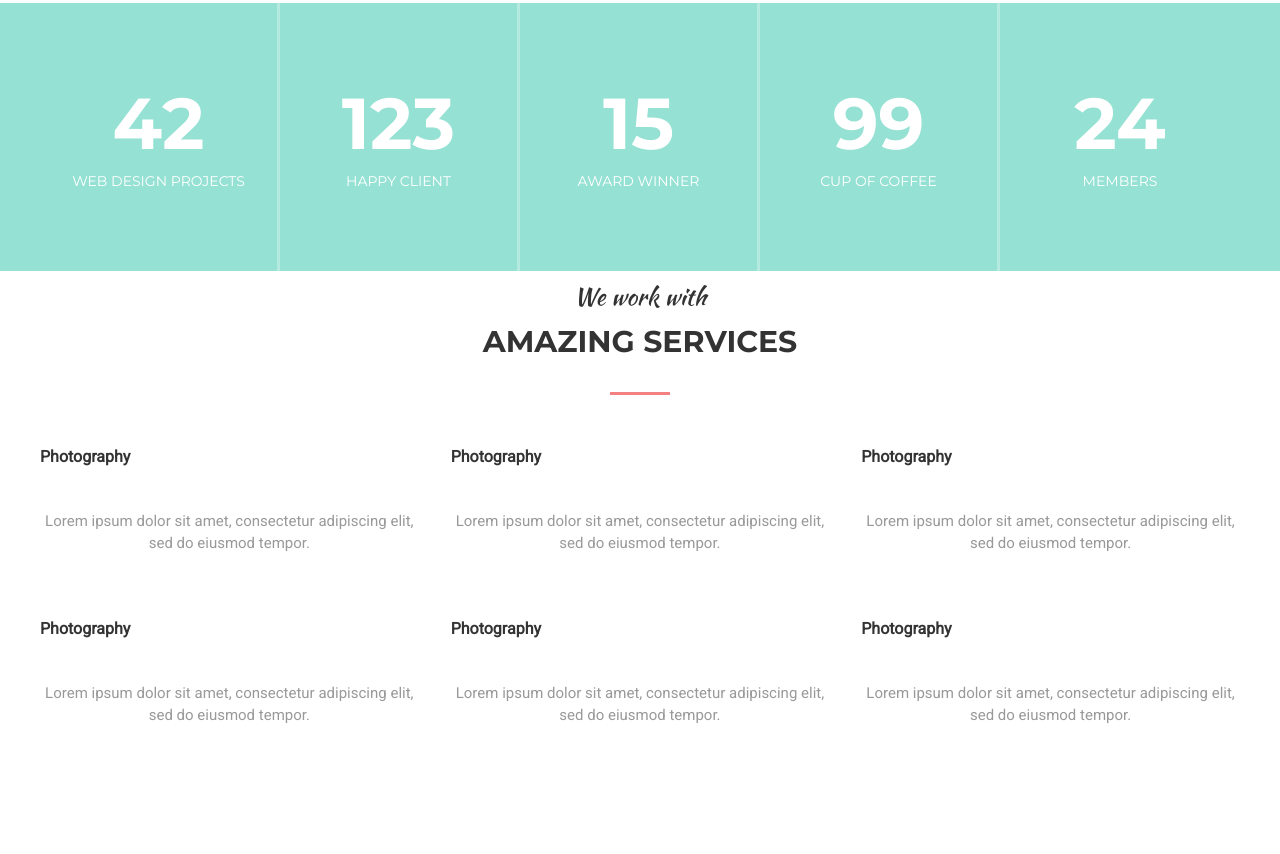
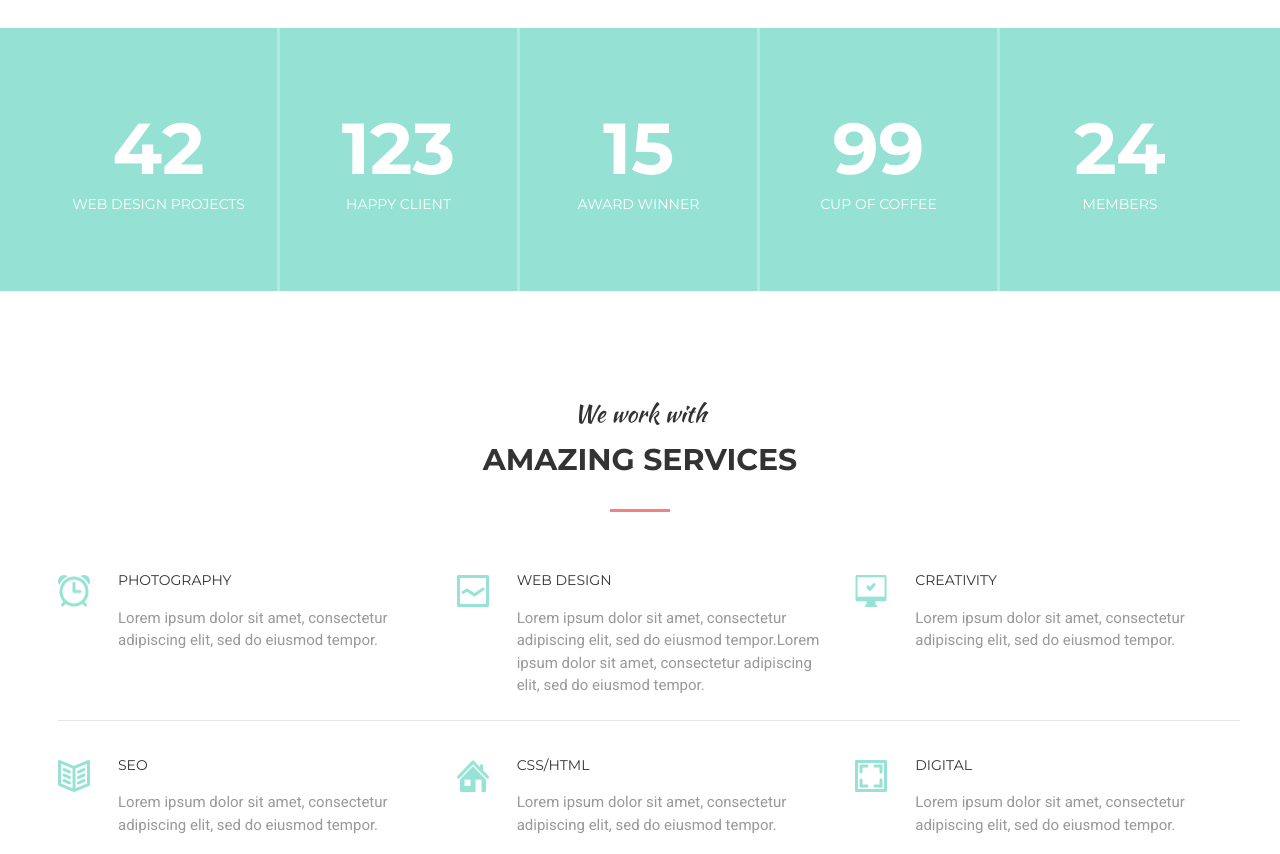
Before and after one commit to zanetagorska/mogo, a website: page app/index.html in a window 1280 px wide. Shown: the part 1131-1985 px from the top of the page. Drawn offline with Linux system fonts and the light colour scheme.

Commit message:
Complited service styles

```diff
--- a/app/assets/styles/base/_global.css
+++ b/app/assets/styles/base/_global.css
@@ -12,16 +12,15 @@ img {
   box-sizing: border-box;
 }
 
+h1, h2, h4, h5 {
+  text-transform: uppercase;
+  font-family: 'Montserrat';
+  font-weight: 400;
+}
+
 p {
   font-family: Roboto;
   color:  #999999;
   font-size: 0.9375rem;
   font-weight: 400;
-  line-height: 1.5;
-  text-align: center;
-  max-width: 955px;
-  margin-left: auto;
-  margin-right: auto;
-  margin-top: 2.9em;
-  margin-bottom: 2.9em;
 }
--- /dev/null
+++ b/app/assets/styles/modules/_content-item.css
@@ -0,0 +1,26 @@
+.content-item {
+  margin-top: 31px;
+
+  &__img-wrapper {
+    float: left;
+
+    img {
+      width: 32px;
+      height: 32px;
+    }
+  }
+
+  &__description {
+    margin-top: -3px;
+    margin-left: 60px;
+  }
+
+  &__heading {
+    font-size: 0.875rem;
+    margin-top: 0;
+  }
+
+  &__text {
+    line-height: 1.5;
+  }
+}
--- /dev/null
+++ b/app/assets/styles/modules/_decor.css
@@ -0,0 +1,11 @@
+.decor {
+  display: none;
+
+  @mixin atMedium {
+    background-color:  #e5e5e5;
+    width: 100%;
+    display: block;
+    height: 1px;
+    border: 0;
+  }
+}
--- a/app/assets/styles/modules/_page-section.css
+++ b/app/assets/styles/modules/_page-section.css
@@ -1,15 +1,28 @@
 .page-section {
-  margin-bottom: 70px;
+  margin-top: 57px;
+  margin-bottom: 69px;
 
   @mixin atMedium {
+    margin-top: 97px;
     margin-bottom: 109px;
   }
 
-  &--no-b-margin {
+  &--no-margin {
     margin-bottom: 0;
+    margin-top: 0;
   }
 
   &--facts {
     background-color: $mainBlue;
   }
+
+  &__main-description {
+    line-height: 1.5;
+    max-width: 955px;
+    margin-left: auto;
+    margin-right: auto;
+    margin-top: 2.9em;
+    margin-bottom: 2.9em;
+    text-align: center;
+  }
 }
--- a/app/assets/styles/modules/_row.css
+++ b/app/assets/styles/modules/_row.css
@@ -1,5 +1,4 @@
 .row {
-
   @mixin clearfix;
 
   &--gutters {
@@ -37,6 +36,11 @@
     &__sm-4 {
       float: left;
       width: 33.33%;
+    }
+
+    &__sm-6 {
+      float: left;
+      width: 50%;
     }
   }
 
@@ -88,3 +92,19 @@
   }
 
 }
+
+/* Begin equal height rules */
+.row {
+
+  &--equal-height-above-sm {
+    @mixin atSmall {
+      display: flex;
+      flex-wrap: wrap;
+    }
+
+    & > div {
+      float: none;
+      display: flex;
+    }
+  }
+}
--- a/app/assets/styles/modules/_wrapper.css
+++ b/app/assets/styles/modules/_wrapper.css
@@ -6,6 +6,10 @@
   margin-left: auto;
   margin-right: auto;
 
+  &--narrow {
+    max-width: 1200px;
+  }
+
   .wrapper {
     padding-left: 0;
     padding-right: 0;
--- a/app/assets/styles/styles.css
+++ b/app/assets/styles/styles.css
@@ -9,3 +9,5 @@
 @import "modules/_img-container.css";
 @import "modules/_page-section";
 @import "modules/_number-group";
+@import "modules/_content-item";
+@import "modules/_decor";
--- a/app/index.html
+++ b/app/index.html
@@ -67,7 +67,7 @@
     <div class="wrapper">
       <h3 class="subheading">What we do</h3>
       <h2 class="heading">Story about us</h2>
-      <p>Lorem ipsum dolor sit amet, consectetur adipiscing elit, sed do eiusmod tempor incididunt ut labore et dolore magna aliqua. Ut enim ad minim veniam, quis nostrud exercitation ullamco laboris nisi ut aliquip ex ea commodo consequat.</p>
+      <p class="page-section__main-description">Lorem ipsum dolor sit amet, consectetur adipiscing elit, sed do eiusmod tempor incididunt ut labore et dolore magna aliqua. Ut enim ad minim veniam, quis nostrud exercitation ullamco laboris nisi ut aliquip ex ea commodo consequat.</p>
       <div class="row row--gutters row--margin-t-larger">
         <div class="row__sm-4 row__bottom-margin-until-small">
           <div class="img-container">
@@ -112,7 +112,7 @@
     </div>
   </div>
 
-  <div id="facts" class="page-section page-section--facts page-section--no-b-margin">
+  <div id="facts" class="page-section page-section--facts page-section--no-margin">
     <div class="wrapper">
       <div class="row row--5columns">
         <div class="row__sm-1">
@@ -150,67 +150,74 @@
   </div>
 
   <div id="service" class="page-section" data-matching-link="#service-link">
-    <div class="wrapper">
+    <div class="wrapper wrapper--narrow">
       <h3 class="subheading">We work with</h3>
       <h2 class="heading">Amazing services</h2>
-      <div class="row row--gutters">
+      <div class="row row--gutters row--equal-height-above-sm">
         <div class="row__sm-6 row__md-4">
-          <div class="service-item">
-            <div class="service-item__icon">
+          <div class="content-item">
+            <div class="content-item__img-wrapper">
+              <img src="/assets/images/icons/alarm.png">
             </div>
-            <div class="service-item__description">
-              <h4 class="service-item__heading">Photography</h4>
-              <p>Lorem ipsum dolor sit amet, consectetur adipiscing elit, sed do eiusmod tempor.</p>
+            <div class="content-item__description">
+              <h4 class="content-item__heading">Photography</h4>
+              <p class="content-item__text">Lorem ipsum dolor sit amet, consectetur adipiscing elit, sed do eiusmod tempor.</p>
             </div>
           </div>
         </div>
         <div class="row__sm-6 row__md-4">
-          <div class="service-item">
-            <div class="service-item__icon">
+          <div class="content-item">
+            <div class="content-item__img-wrapper">
+              <img src="/assets/images/icons/line-graph.png">
             </div>
-            <div class="service-item__description">
-              <h4 class="service-item__heading">Photography</h4>
-              <p>Lorem ipsum dolor sit amet, consectetur adipiscing elit, sed do eiusmod tempor.</p>
+            <div class="content-item__description">
+              <h4 class="content-item__heading">Web Design</h4>
+              <p class="content-item__text">Lorem ipsum dolor sit amet, consectetur adipiscing elit, sed do eiusmod tempor.Lorem ipsum dolor sit amet, consectetur adipiscing elit, sed do eiusmod tempor.</p>
             </div>
           </div>
         </div>
         <div class="row__sm-6 row__md-4">
-          <div class="service-item">
-            <div class="service-item__icon">
+          <div class="content-item">
+            <div class="content-item__img-wrapper">
+              <img src="/assets/images/icons/computer.png">
             </div>
-            <div class="service-item__description">
-              <h4 class="service-item__heading">Photography</h4>
-              <p>Lorem ipsum dolor sit amet, consectetur adipiscing elit, sed do eiusmod tempor.</p>
+            <div class="content-item__description">
+              <h4 class="content-item__heading">Creativity</h4>
+              <p class="content-item__text">Lorem ipsum dolor sit amet, consectetur adipiscing elit, sed do eiusmod tempor.</p>
+            </div>
+          </div>
+        </div>
+        <hr class="decor">
+        <div class="row__sm-6 row__md-4">
+          <div class="content-item">
+            <div class="content-item__img-wrapper">
+              <img src="/assets/images/icons/book.png">
+            </div>
+            <div class="content-item__description">
+              <h4 class="content-item__heading">Seo</h4>
+              <p class="content-item__text">Lorem ipsum dolor sit amet, consectetur adipiscing elit, sed do eiusmod tempor.</p>
             </div>
           </div>
         </div>
         <div class="row__sm-6 row__md-4">
-          <div class="service-item">
-            <div class="service-item__icon">
+          <div class="content-item">
+            <div class="content-item__img-wrapper">
+              <img src="/assets/images/icons/home.png">
             </div>
-            <div class="service-item__description">
-              <h4 class="service-item__heading">Photography</h4>
-              <p>Lorem ipsum dolor sit amet, consectetur adipiscing elit, sed do eiusmod tempor.</p>
+            <div class="content-item__description">
+              <h4 class="content-item__heading">Css/html</h4>
+              <p class="content-item__text">Lorem ipsum dolor sit amet, consectetur adipiscing elit, sed do eiusmod tempor.</p>
             </div>
           </div>
         </div>
         <div class="row__sm-6 row__md-4">
-          <div class="service-item">
-            <div class="service-item__icon">
+          <div class="content-item">
+            <div class="content-item__img-wrapper">
+              <img src="/assets/images/icons/image.png">
             </div>
-            <div class="service-item__description">
-              <h4 class="service-item__heading">Photography</h4>
-              <p>Lorem ipsum dolor sit amet, consectetur adipiscing elit, sed do eiusmod tempor.</p>
-            </div>
-          </div>
-        </div>
-        <div class="row__sm-6 row__md-4">
-          <div class="service-item">
-            <div class="service-item__icon">
-            </div>
-            <div class="service-item__description">
-              <h4 class="service-item__heading">Photography</h4>
-              <p>Lorem ipsum dolor sit amet, consectetur adipiscing elit, sed do eiusmod tempor.</p>
+            <div class="content-item__description">
+              <h4 class="content-item__heading">Digital</h4>
+              <p class="content-item__text">Lorem ipsum dolor sit amet, consectetur adipiscing elit, sed do eiusmod tempor.</p>
             </div>
           </div>
         </div>
--- a/app/temp/styles/styles.css
+++ b/app/temp/styles/styles.css
@@ -435,18 +435,17 @@ img {
   box-sizing: border-box;
 }
 
+h1, h2, h4, h5 {
+  text-transform: uppercase;
+  font-family: 'Montserrat';
+  font-weight: 400;
+}
+
 p {
   font-family: Roboto;
   color:  #999999;
   font-size: 0.9375rem;
   font-weight: 400;
-  line-height: 1.5;
-  text-align: center;
-  max-width: 955px;
-  margin-left: auto;
-  margin-right: auto;
-  margin-top: 2.9em;
-  margin-bottom: 2.9em;
 }
 
 .heading {
@@ -484,6 +483,10 @@ p {
   max-width: 1236px;
   margin-left: auto;
   margin-right: auto;
+}
+
+.wrapper--narrow {
+  max-width: 1200px;
 }
 
 .wrapper .wrapper {
@@ -544,6 +547,11 @@ p {
     float: left;
     width: 33.33%;
   }
+
+  .row__sm-6 {
+    float: left;
+    width: 50%;
+  }
 }
 
 @media (min-width: 800px) {
@@ -590,6 +598,26 @@ p {
     float: left;
     width: 20%;
   }
+}
+
+/* Begin equal height rules */
+
+@media (min-width: 530px) {
+
+  .row--equal-height-above-sm {
+    display: -webkit-box;
+    display: -ms-flexbox;
+    display: flex;
+    -ms-flex-wrap: wrap;
+        flex-wrap: wrap;
+  }
+}
+
+.row--equal-height-above-sm > div {
+  float: none;
+  display: -webkit-box;
+  display: -ms-flexbox;
+  display: flex;
 }
 
 .img-container {
@@ -656,22 +684,35 @@ p {
 }
 
 .page-section {
-  margin-bottom: 70px;
+  margin-top: 57px;
+  margin-bottom: 69px;
 }
 
 @media (min-width: 800px) {
 
   .page-section {
+    margin-top: 97px;
     margin-bottom: 109px;
   }
 }
 
-.page-section--no-b-margin {
+.page-section--no-margin {
   margin-bottom: 0;
+  margin-top: 0;
 }
 
 .page-section--facts {
   background-color: rgb(149, 225, 211);
+}
+
+.page-section__main-description {
+  line-height: 1.5;
+  max-width: 955px;
+  margin-left: auto;
+  margin-right: auto;
+  margin-top: 2.9em;
+  margin-bottom: 2.9em;
+  text-align: center;
 }
 
 .number-group {
@@ -725,3 +766,45 @@ p {
   text-transform: uppercase;
   margin: 0;
 }
+
+.content-item {
+  margin-top: 31px;
+}
+
+.content-item__img-wrapper {
+  float: left;
+}
+
+.content-item__img-wrapper img {
+  width: 32px;
+  height: 32px;
+}
+
+.content-item__description {
+  margin-top: -3px;
+  margin-left: 60px;
+}
+
+.content-item__heading {
+  font-size: 0.875rem;
+  margin-top: 0;
+}
+
+.content-item__text {
+  line-height: 1.5;
+}
+
+.decor {
+  display: none;
+}
+
+@media (min-width: 800px) {
+
+  .decor {
+    background-color: #e5e5e5;
+    width: 100%;
+    display: block;
+    height: 1px;
+    border: 0;
+  }
+}
```
